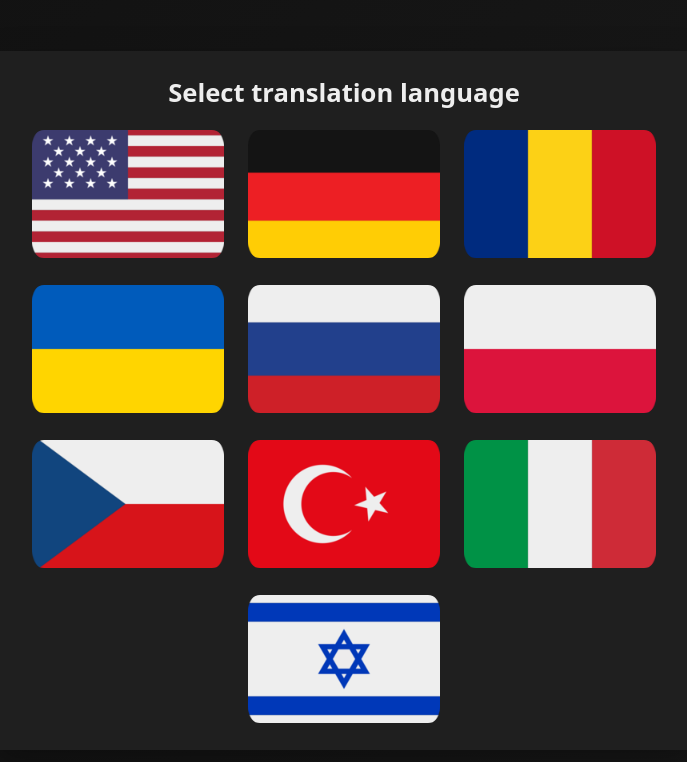
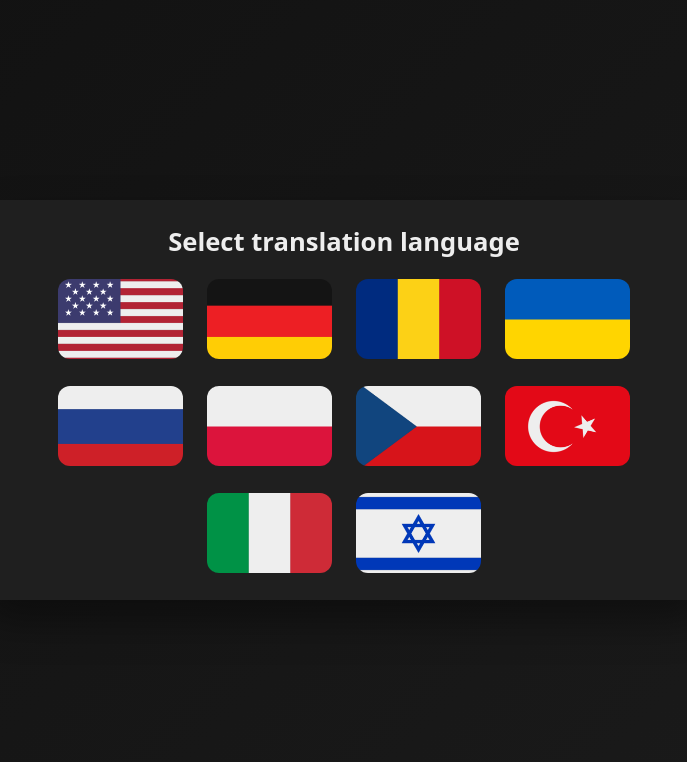
Before and after one commit to mihailkolevbsn-beep/liliatranslatorweb, a plain HTML site: page index.html in a window 1280 px wide. Shown: the whole page, without its empty margins (296-983 px from the left). Drawn offline with Linux system fonts and the light colour scheme.

Commit message:
Update index.html
Reduced flag sizes.

```diff
--- a/index.html
+++ b/index.html
@@ -78,8 +78,8 @@
     }
     .hidden { display: none; }
     .lang-btn img {
-      width: 192px;
-      height: 128px;
+      width: 125px;
+      height: 80px;
       object-fit: cover;
       border-radius: 12px;
     }
```
